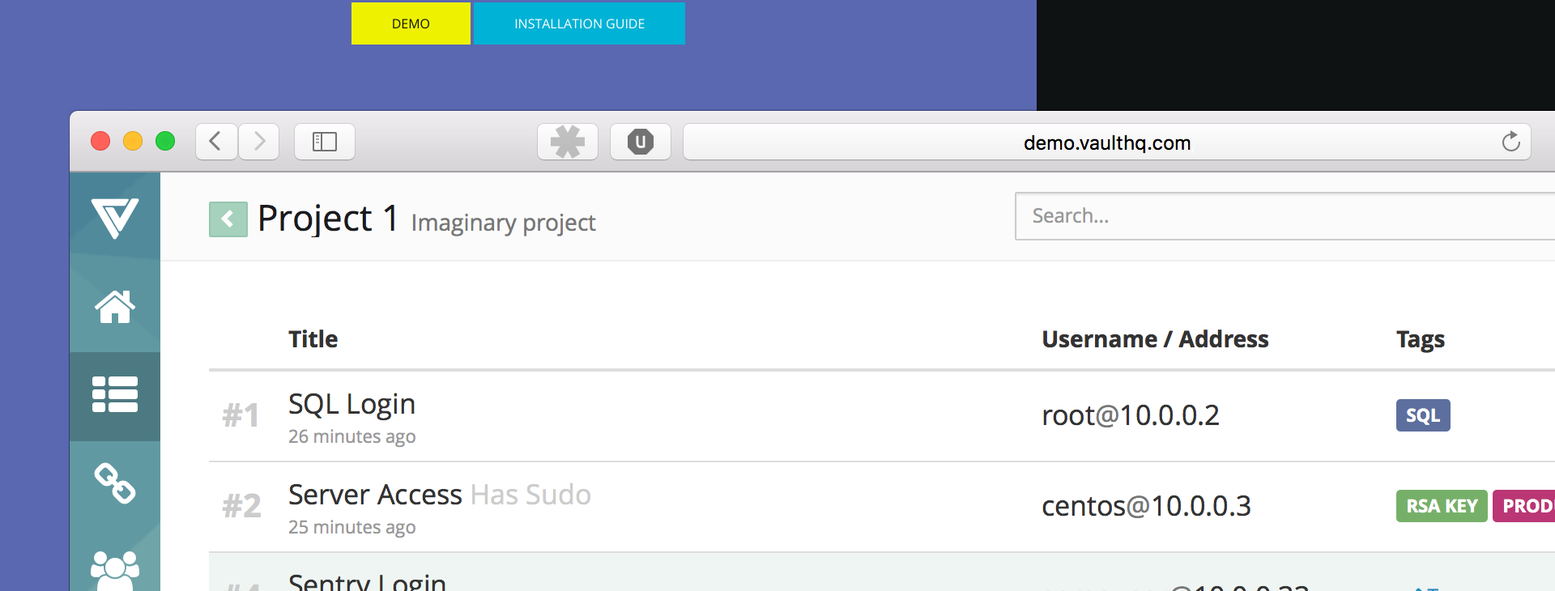
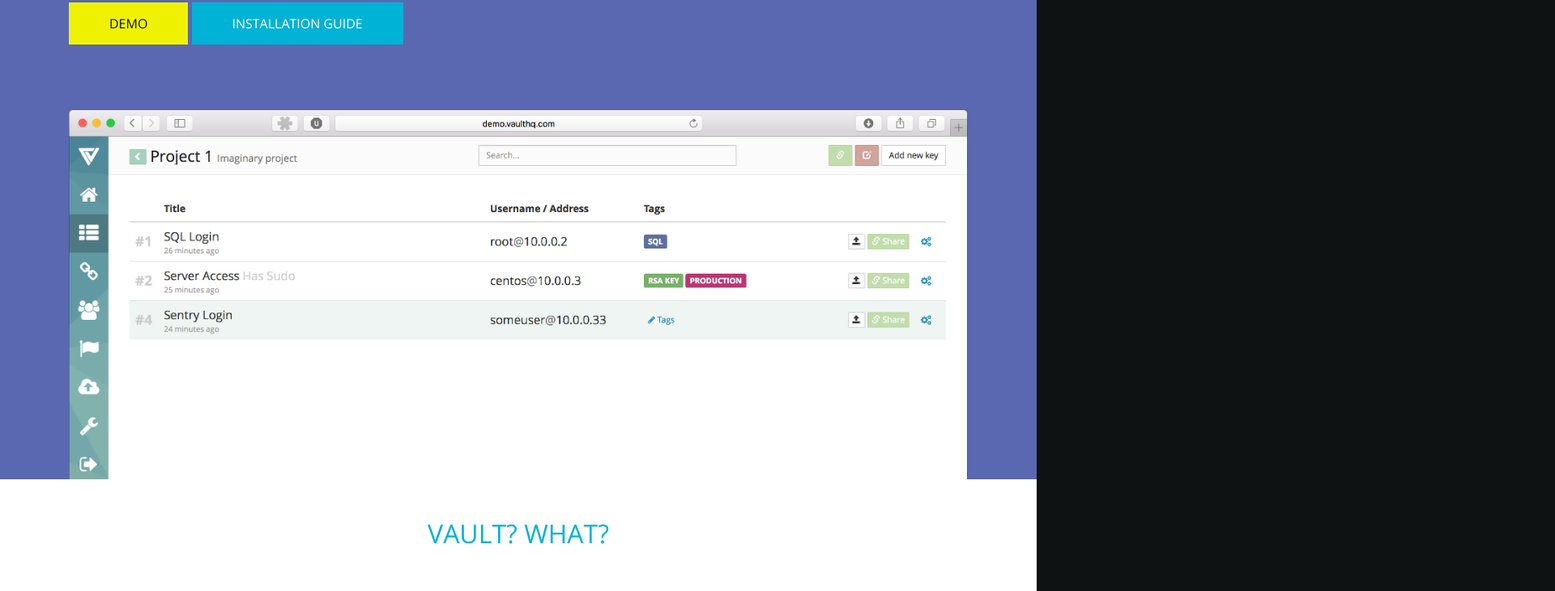
Before and after one commit to vaulthq/vaulthq, a website: page index.html in a window 1280 px wide. Shown: the part 420-1150 px from the top of the page at 81% size, 1920 px wide, since content can reach past the window. Drawn offline with nearby package versions, Linux system fonts and the light colour scheme.

Commit message:
fix for bs4

```diff
--- a/css/app.css
+++ b/css/app.css
@@ -40,7 +40,7 @@ body {
   background-color: #EEF200;
   color: #0F1212; }
   .btn-demo:hover {
-    background-color: #fbff0c;
+    background-color: #fbff0d;
     color: #0F1212; }
 
 .section-overview {
--- a/index.html
+++ b/index.html
@@ -37,7 +37,7 @@
       </div>
     </nav>
 
-    <section class="text-center section-intro">
+    <section class="text-xs-center section-intro">
       <div class="container">
         <h1 class="strong"><span class="js-toggle">******</span> manager</h1>
         <div class="mini-divider"></div>
@@ -46,7 +46,7 @@
         <a href="https://demo.vaulthq.com" class="btn btn-warning btn-demo">Demo</a>
         <a href="https://github.com/vaulthq/vault/wiki/Installation-instructions" class="btn btn-info btn-start">Installation Guide</a>
 
-        <img src="/img/preview.png" class="img-responsive preview-image">
+        <img src="/img/preview.png" class="img-fluid preview-image">
       </div>
 
     </section>
```
